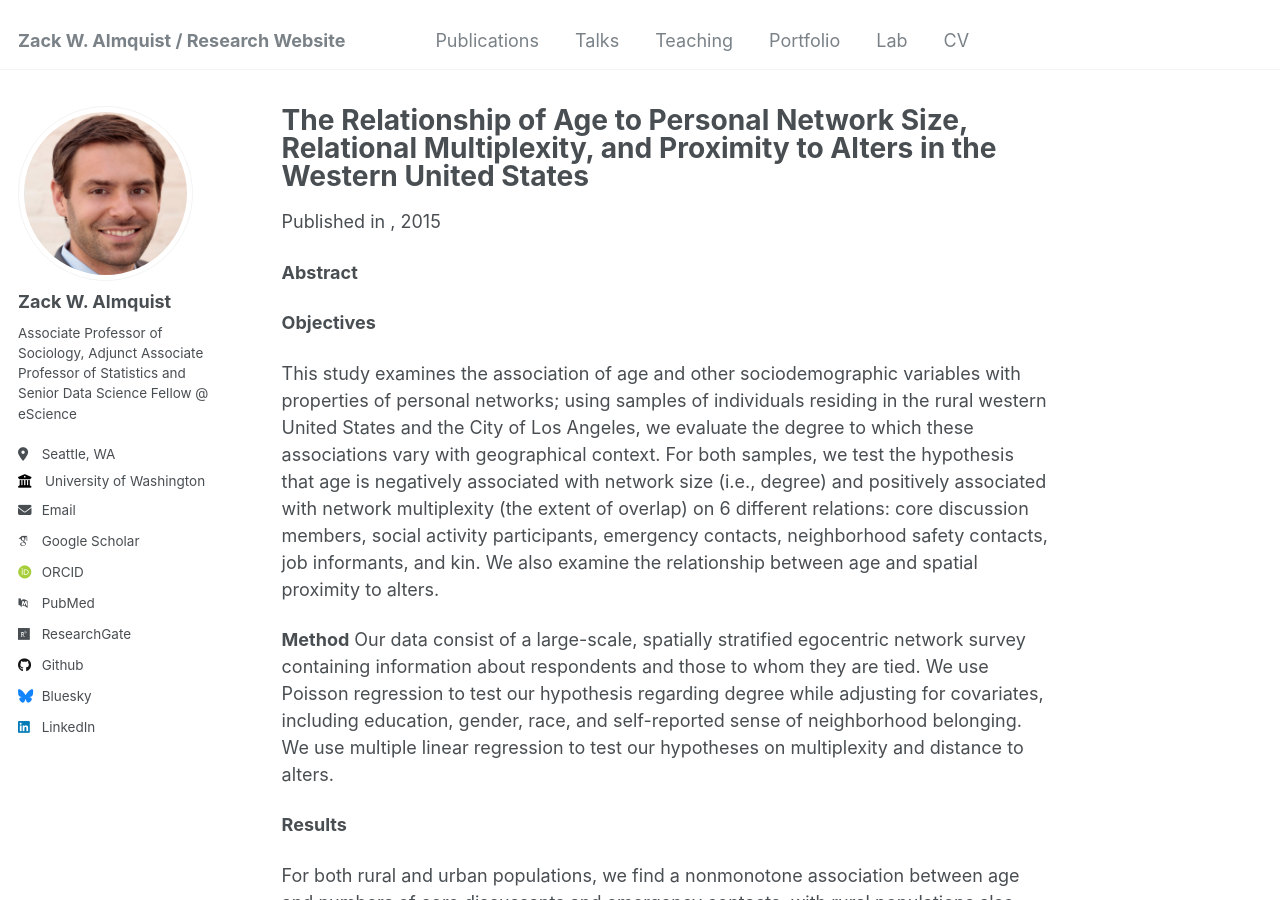
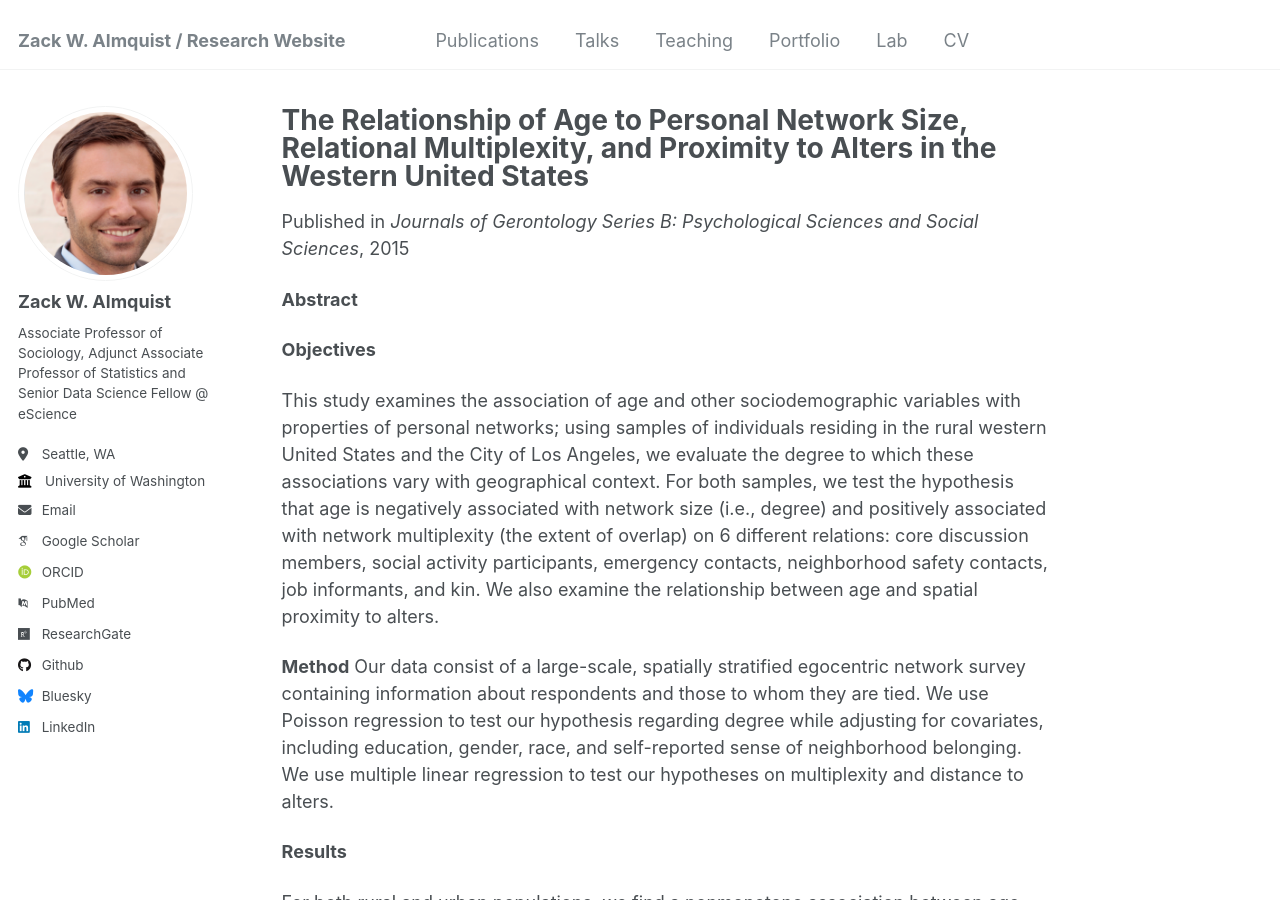
Before and after one commit to zalmquist/zalmquist.github.io, a Jekyll site: the page built from _publications/2015-01-01-jg.md, in a window 1280 px wide and 900 px high. Built offline with Jekyll 4.4.1, drawn with Linux system fonts in a browser that asks for light colours; some web fonts are replaced.

Commit message:
Update 2015-01-01-jg.md

```diff
--- a/_publications/2015-01-01-jg.md
+++ b/_publications/2015-01-01-jg.md
@@ -5,7 +5,7 @@ category: manuscripts
 permalink: /publication/2015-01-01-jg
 excerpt: ''
 date: 2015-01-01
-venue: ''
+venue: 'Journals of Gerontology Series B: Psychological Sciences and Social Sciences'
 paperurl: 'https://depts.washington.edu/zalmquist/articles/almquist_JGSB.pdf'
 citation: 'Smith, E. J., Marcum, C. S., Boessen, A., Almquist, Z. W., Hipp, J. R., Nagle, N. N., & Butts, C. T. (2015). <a href="https://academic.oup.com/psychsocgerontology/article/70/1/91/2940074">The relationship of age to personal network size, relational multiplexity, and proximity to alters in the Western United States</a>. <i>Journals of Gerontology Series B: Psychological Sciences and Social Sciences</i>, 70(1), 91-99.'
 ---
```
